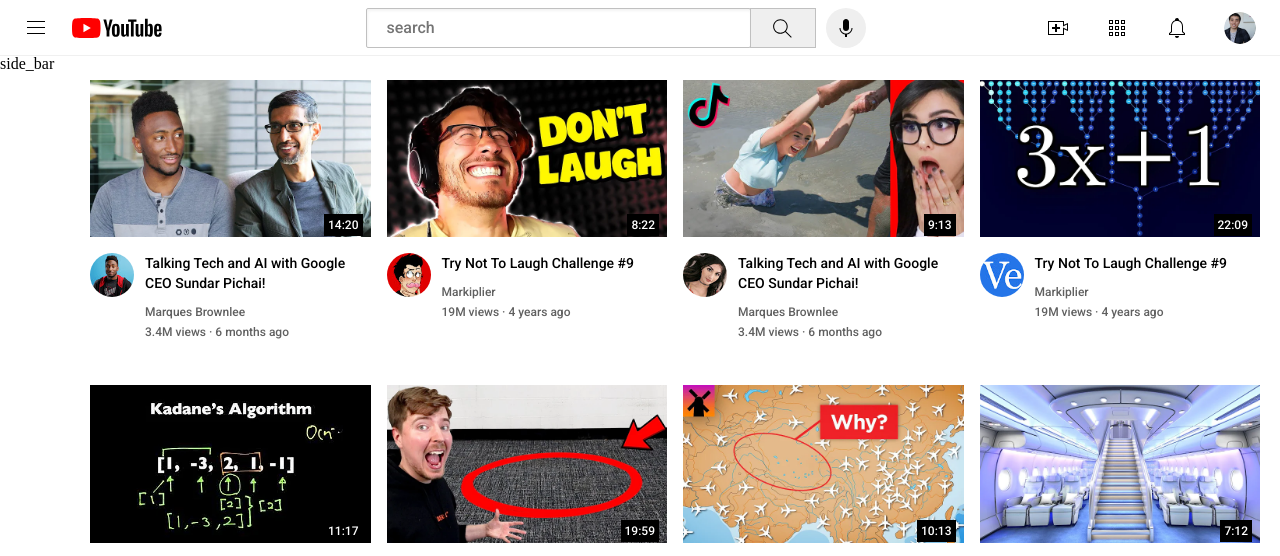
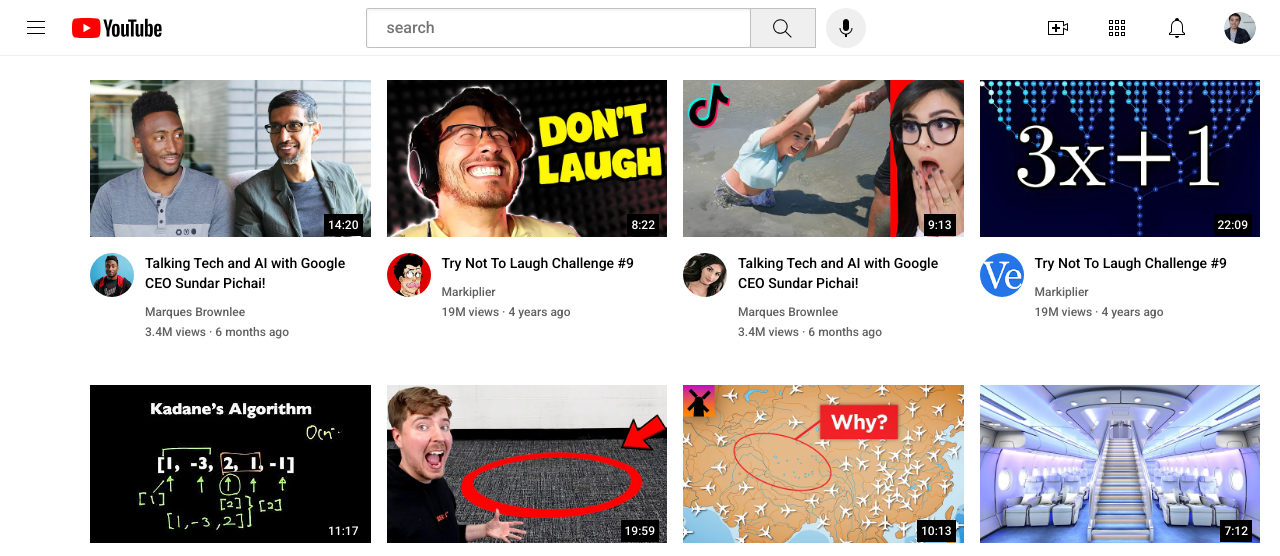
Before and after one commit to nguyentrungtttl/trungtube, a plain HTML site: page index.html in a window 1280 px wide. Shown: the top 556 px of the page. Drawn offline with Linux system fonts and the light colour scheme.

Commit message:
Update index.html

```diff
--- a/index.html
+++ b/index.html
@@ -33,10 +33,6 @@
         <img class="notification_icon" src="notifications.svg">
         <img class="current_user_picture" src="my-channel.jpeg">
       </div>
-    </div>
-
-    <div class="side_bar">
-      side_bar
     </div>
 
     <div class="video_grid">
```
